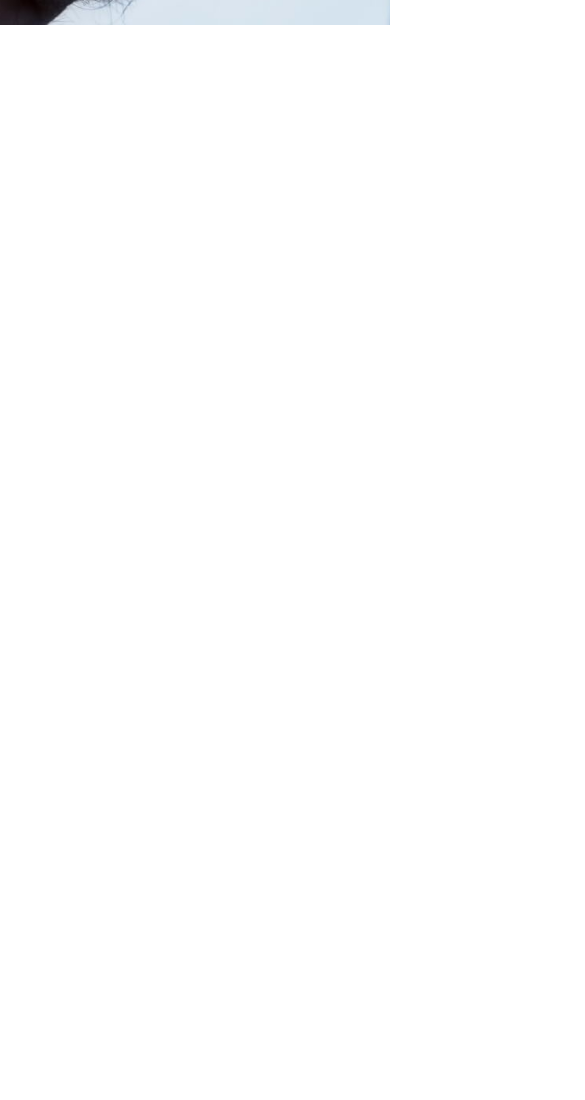
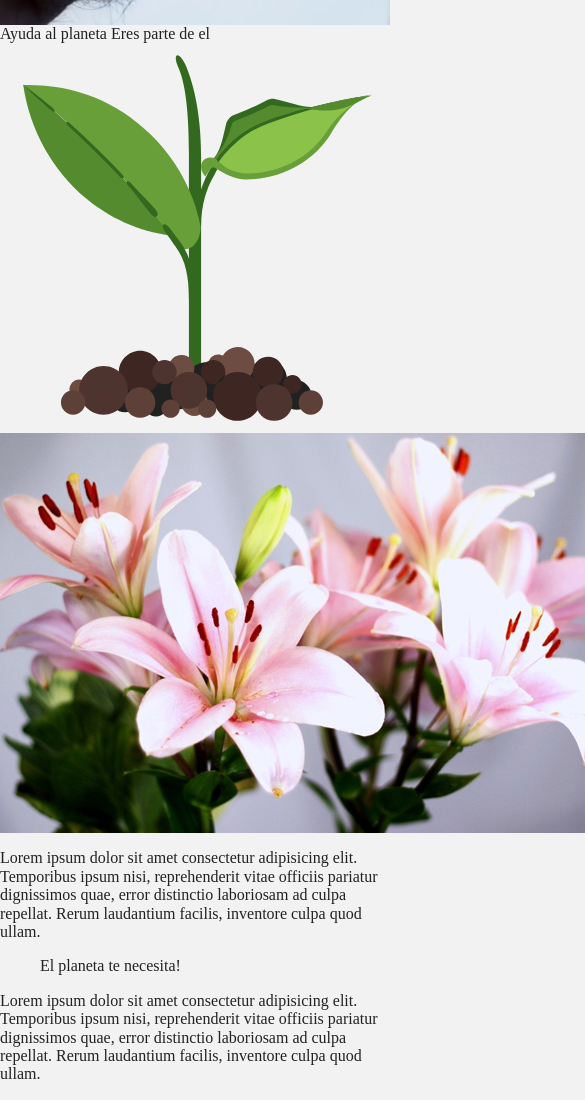
Before and after one commit to nmbf02/Pagina-Web---Salvando-el-planeta, a website built with Parcel: page index.html in a window 390 px wide. Shown: the part 819-1919 px from the top of the page, 585 px wide, since content can reach past the window. Before the commit the page ends 844 px from the top, so only its background shows below. Built offline with nearby package versions, Linux system fonts and the light colour scheme.

Commit message:
Cambios y mejoras
Desplegamiento del menu hamburguesa y creacion del contenedor principal de la información

```diff
--- /dev/null
+++ b/Lightbox.txt
@@ -0,0 +1 @@
+https://lokeshdhakar.com/projects/lightbox2/
--- a/css/main.css
+++ b/css/main.css
@@ -86,6 +86,20 @@ textarea {
 /* ==========================================================================
    Author's custom styles
    ========================================================================== */
+
+   /*Formateando el HTML*/
+html{
+  box-sizing: border-box;
+}
+
+*,*:before,*:after {
+  box-sizing: inherit;
+}
+
+body {
+  background-color: #f2f2f2;
+}
+
 div.hero {
   background-image: url(../img/background01.jpg);
   height: 100vh;
@@ -101,7 +115,7 @@ div.contenido-header {
 .logo {
   float: left;
   margin-left: 50px;
-  margin-top: 30px;
+  margin-top: -30px;
 }
 
 img.logotipo {
@@ -188,7 +202,7 @@ nav ul li a:hover {
   .nav-wrapper ul li a{
     padding: 10px 24px;
     opacity: 0;
-    color: #389009;
+    color: #3B9009;
     font-size: 14px;
     font-weight: 600;
     letter-spacing: 1.2px;
@@ -210,7 +224,7 @@ nav ul li a:hover {
     display: block;
     width: 20px;
     height: 2px;
-    background-color: white;
+    background-color: black;
     border-radius: 2px;
     margin-left: 14px;
   }
@@ -241,11 +255,11 @@ nav ul li a:hover {
 #nav:checked + .nav-btn i:nth-child(3){
   transform: translateY(-6px) rotate(90deg);
 }
-#nav:checked + .nav-wrapper {
+#nav:checked ~ .nav-wrapper {
   z-index: 9990;
   opacity: 1;
 }
-#nav:checked + .nav-wrapper ul li a {
+#nav:checked ~ .nav-wrapper ul li a {
   opacity: 1;
   transform: translateX(0);
 }
--- a/index.html
+++ b/index.html
@@ -1,8 +1,8 @@
 <!DOCTYPE html>
-<html class="no-js" lang="">
+<html class="no-js" lang="es">
   <head>
     <meta charset="utf-8" />
-    <title></title>
+    <title>Salvando el planeta</title>
     <meta name="description" content="" />
     <meta name="viewport" content="width=device-width, initial-scale=1" />
 
@@ -22,6 +22,7 @@
   </head>
 
   <body>
+    <!--Menu de navegacion-->
     <header>
       <div class="hero">
         <div class="contenido-header">
@@ -51,6 +52,38 @@
     <script src="js/plugins.js"></script>
     <script src="js/main.js"></script>
 
+    <!--Contenedor de informacion-->
+    <div class="contenedor">
+      <div class="contenedor-principal cleafix">
+        <div class="encabezafo">
+          Ayuda al planeta <span>Eres parte de el</span
+          ><img src="img/planta.svg" class="planta" />
+
+          <div class="contenedor-grid">
+            <div class="imagen-principal">
+              <img src="img/sidebar.jpg" alt="imagen" class="efecto-imagen" />
+            </div>
+
+            <div class="contenedor-principal">
+              <p>
+                Lorem ipsum dolor sit amet consectetur adipisicing elit.
+                Temporibus ipsum nisi, reprehenderit vitae officiis pariatur
+                dignissimos quae, error distinctio laboriosam ad culpa repellat.
+                Rerum laudantium facilis, inventore culpa quod ullam.
+              </p>
+              <blockquote>El planeta te necesita!</blockquote>
+              <p>
+                Lorem ipsum dolor sit amet consectetur adipisicing elit.
+                Temporibus ipsum nisi, reprehenderit vitae officiis pariatur
+                dignissimos quae, error distinctio laboriosam ad culpa repellat.
+                Rerum laudantium facilis, inventore culpa quod ullam.
+              </p>
+            </div>
+          </div>
+        </div>
+      </div>
+    </div>
+
     <!-- Google Analytics: change UA-XXXXX-Y to be your site's ID. -->
     <script>
       window.ga = function () {
```
